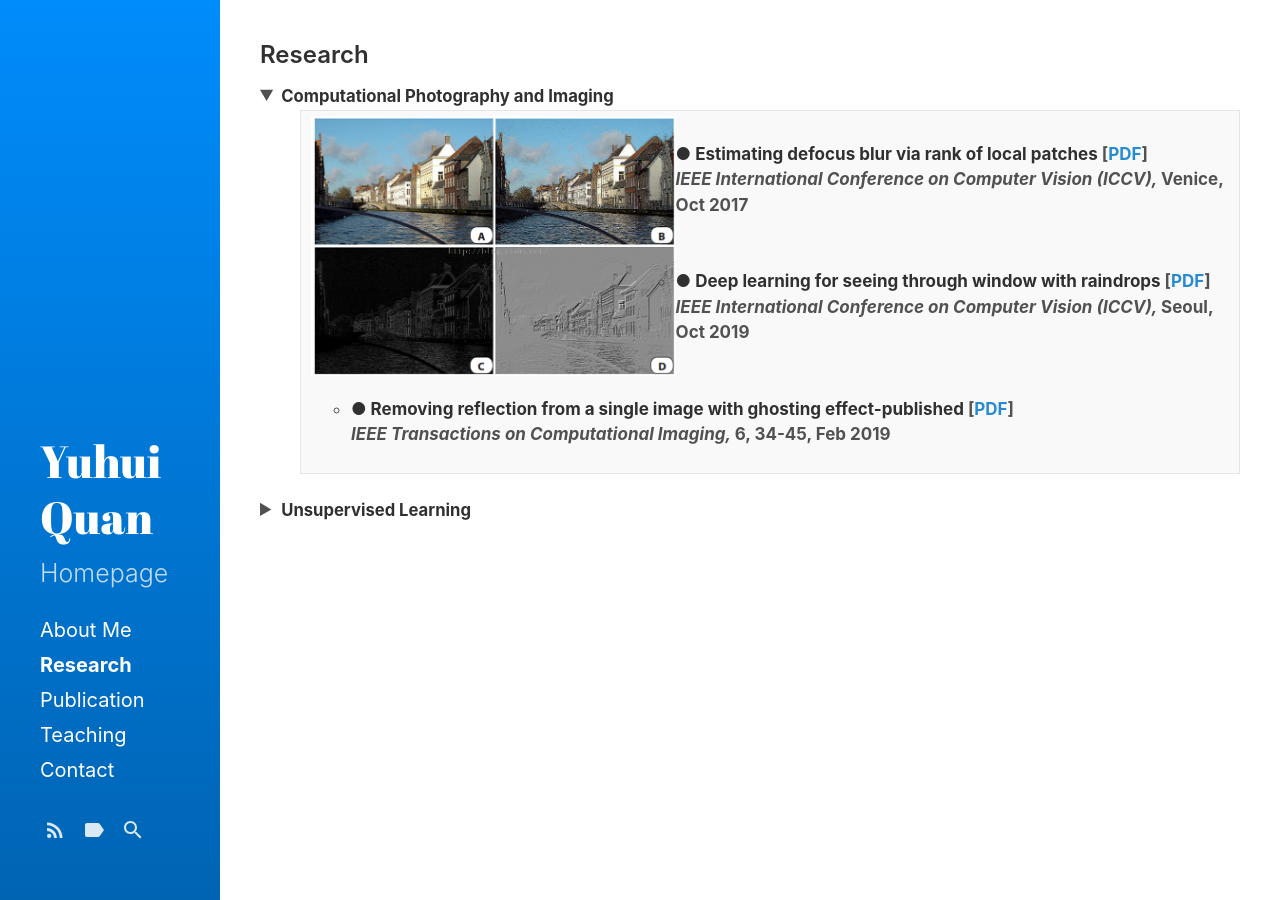
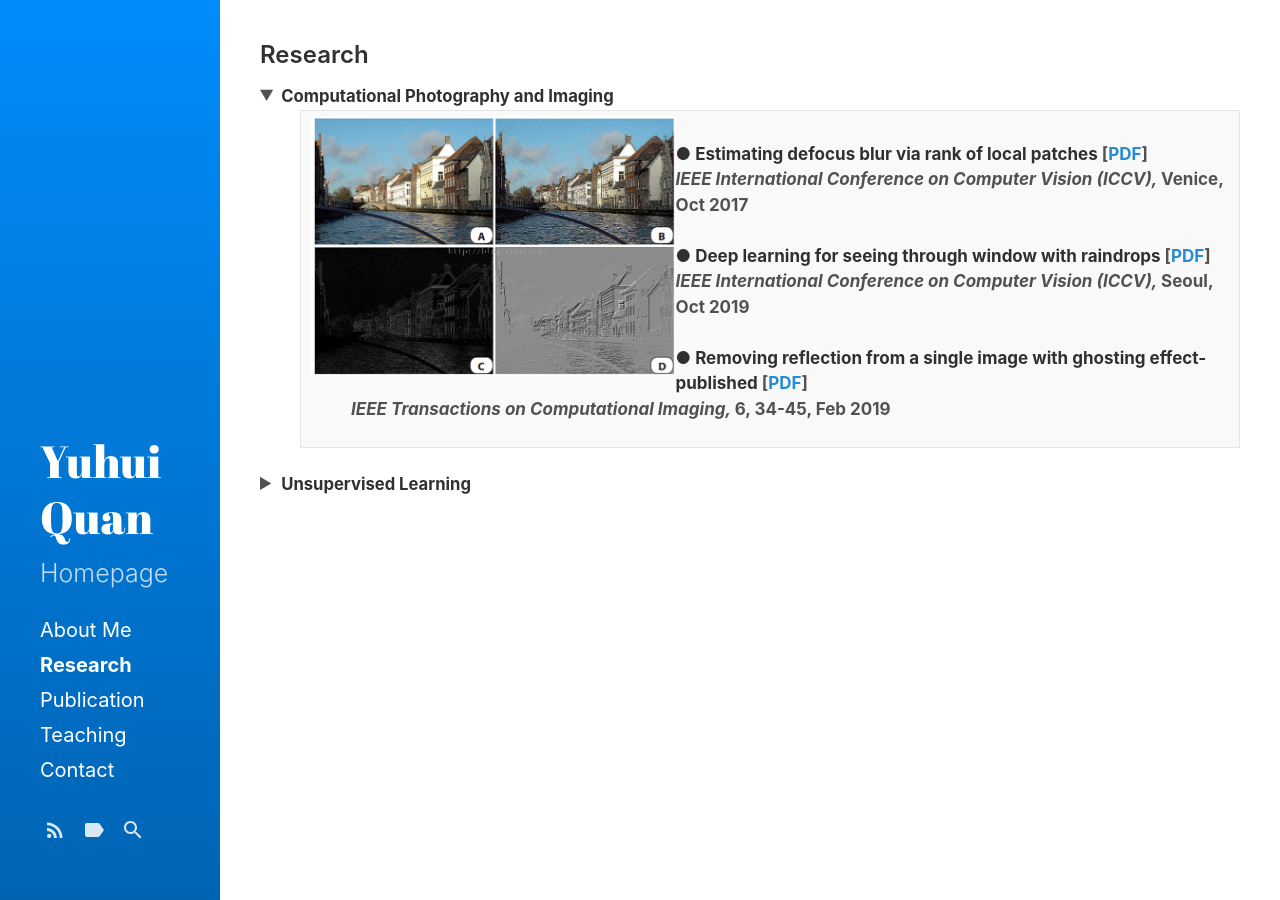
Before and after one commit to Dofboom/Dofboom.github.io, a Jekyll site: the page built from research.md, in a window 1280 px wide. Built offline with Jekyll 4.4.1, drawn with Linux system fonts in a browser that asks for light colours.

Commit message:
Update research.md

```diff
--- a/research.md
+++ b/research.md
@@ -22,16 +22,16 @@ sidebar_link: true
 <th>
 <img src="https://github.com/Dofboom/Dofboom.github.io/raw/master/images/pro.png" alt="" height="260" align="left" /><br />
 <ul >
-<li><span style="font-size: 100%;"><strong>● Estimating defocus blur via rank of local patches</strong> [<a href="https://github.com/Dofboom/Dofboom.github.io/raw/master/papers/2017/Estimating%20Defocus%20Blur%20via%20Rank%20of%20Local%20Patches.pdf" download="github12">PDF</a>]</span><br />
-<span><em> IEEE International Conference on Computer Vision (ICCV), </em>Venice, Oct 2017</span></li>
+<span style="font-size: 100%;"><strong>● Estimating defocus blur via rank of local patches</strong> [<a href="https://github.com/Dofboom/Dofboom.github.io/raw/master/papers/2017/Estimating%20Defocus%20Blur%20via%20Rank%20of%20Local%20Patches.pdf" download="github12">PDF</a>]</span><br />
+<span><em> IEEE International Conference on Computer Vision (ICCV), </em>Venice, Oct 2017</span>
 <br>
 <br>
-<li><span style="font-size: 100%;"><strong>● Deep learning for seeing through window with raindrops</strong> [<a href="https://github.com/Dofboom/Dofboom.github.io/raw/master/papers/2019/Deep%20Learning%20for%20Seeing%20ThroughWindowWith%20Raindrops.pdf" download="CSDN">PDF</a>]</span><br />
-<span><em> IEEE International Conference on Computer Vision (ICCV), </em>Seoul, Oct 2019</span></li>
+<span style="font-size: 100%;"><strong>● Deep learning for seeing through window with raindrops</strong> [<a href="https://github.com/Dofboom/Dofboom.github.io/raw/master/papers/2019/Deep%20Learning%20for%20Seeing%20ThroughWindowWith%20Raindrops.pdf" download="CSDN">PDF</a>]</span><br />
+<span><em> IEEE International Conference on Computer Vision (ICCV), </em>Seoul, Oct 2019</span>
 <br>
 <br>
-<li><span style="font-size: 100%;"><strong>● Removing reflection from a single image with ghosting effect-published</strong> [<a href="https://github.com/Dofboom/Dofboom.github.io/raw/master/papers/2019/Removing%20Reflection%20From%20a%20Single%20Image%20With%20Ghosting%20Effect-published.pdf" download="github3">PDF</a>]</span><br />
-<span><em> IEEE Transactions on Computational Imaging, </em>6, 34-45, Feb 2019</span></li>
+<span style="font-size: 100%;"><strong>● Removing reflection from a single image with ghosting effect-published</strong> [<a href="https://github.com/Dofboom/Dofboom.github.io/raw/master/papers/2019/Removing%20Reflection%20From%20a%20Single%20Image%20With%20Ghosting%20Effect-published.pdf" download="github3">PDF</a>]</span><br />
+<span><em> IEEE Transactions on Computational Imaging, </em>6, 34-45, Feb 2019</span>
 </ul>
 </th>
 </tr>
```
